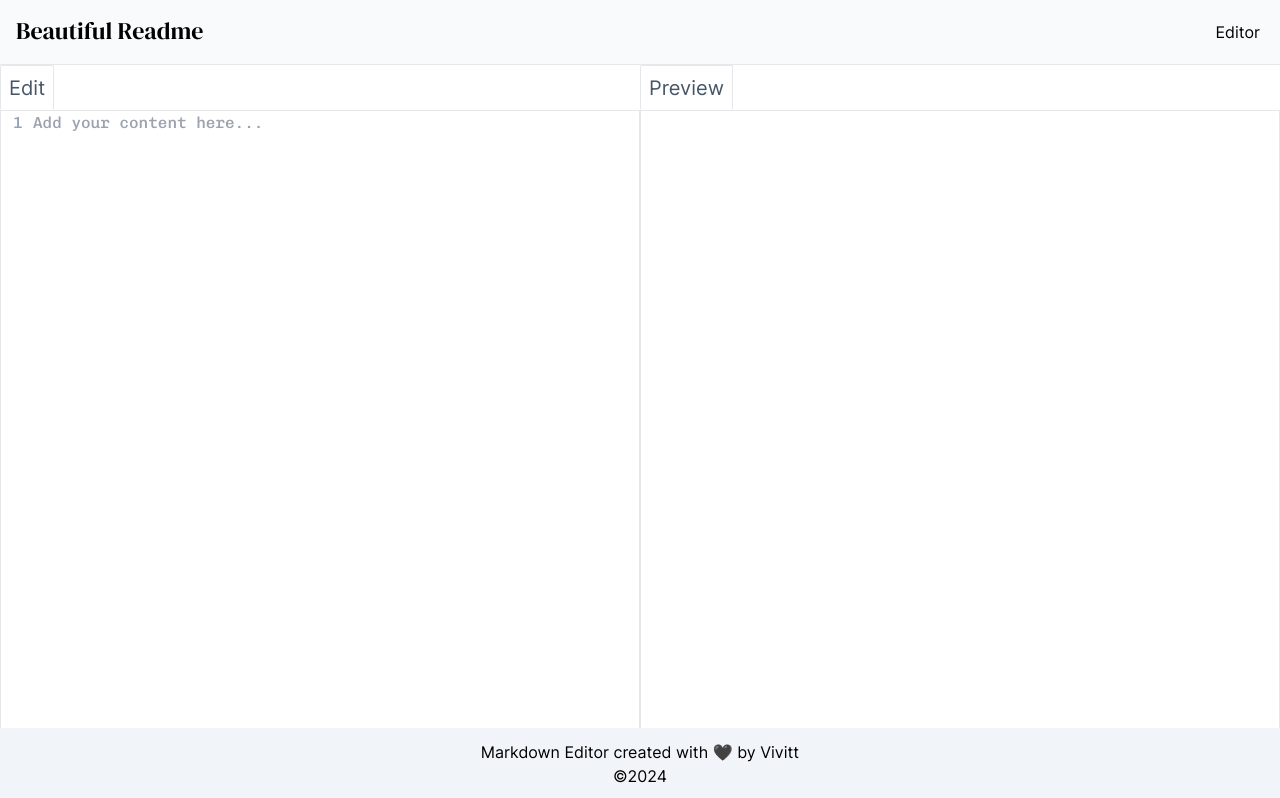
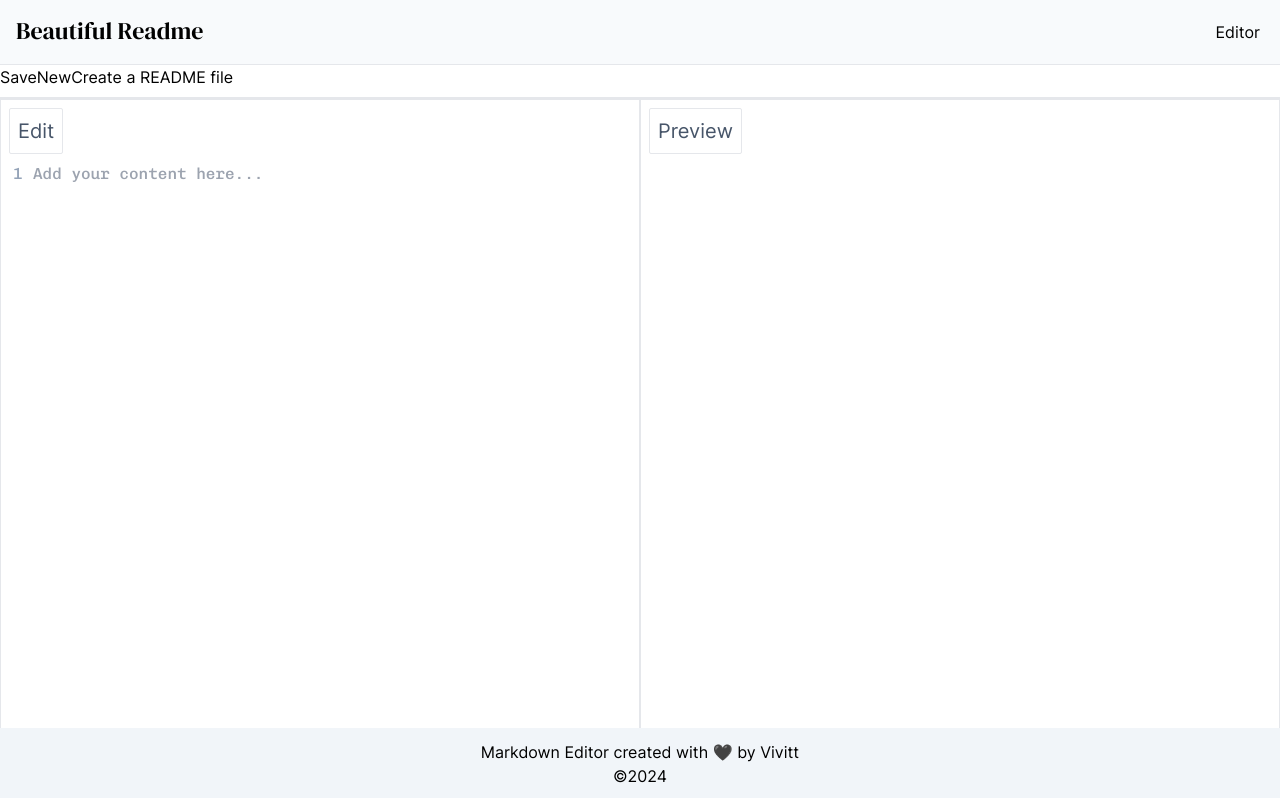
Before and after one commit to vivitt/online-markdown-editor, a Next.js app: page /editor in a window 1280 px wide. Shown: the top 798 px of the page. Built offline with nearby package versions, Linux system fonts and the light colour scheme.

Commit message:
WIP: add buttons in editor page

```diff
--- a/app/editor/page.tsx
+++ b/app/editor/page.tsx
@@ -22,6 +22,11 @@ export default function Editor() {
 
   return (
     <>
+      <div>
+        <button>Save</button>
+        <button>New</button>
+        <button>Create a README file</button>
+      </div>
       <PanelGroup
         panels={[
           {
--- a/app/ui/PanelGroup.tsx
+++ b/app/ui/PanelGroup.tsx
@@ -22,15 +22,16 @@ export default function PanelGroup(props: PropsWithChildren<Props>) {
   }, []);
 
   return (
-    <div>
+    <div className="mt-2 border-t-2">
       {width && width > 800 ? (
         <div className="flex">
           {props.panels.map((child) => (
-            <div key={`${child.id}-panel`} className="w-full">
-              <h2 className="p-2 text-slate-600 text-xl border-l border-t border-r  bg-white rounded-sm inline-flex">
+            <div key={`${child.id}-panel`} className="w-full border">
+              <h2 className="p-2 m-2 text-slate-600 text-xl border bg-white rounded-sm inline-flex">
                 {child?.header}
               </h2>
-              <div className="border flex" data-testid={`${child.id}-panel`}>
+
+              <div className="flex" data-testid={`${child.id}-panel`}>
                 {child?.content}
               </div>
             </div>
```
Also changed, not shown: 2 other files (tests, documents, lock files or other folders).
